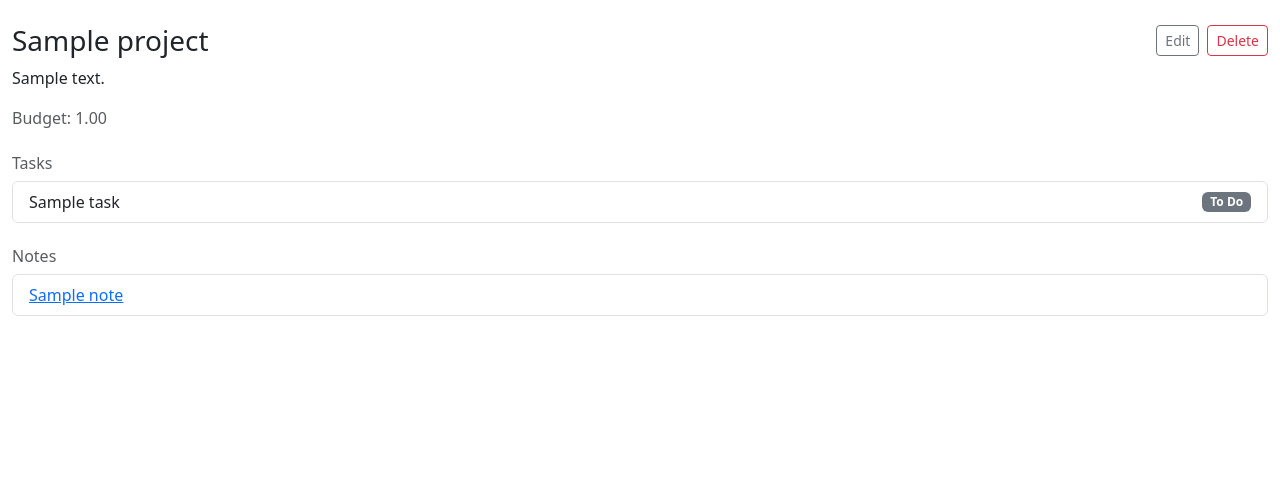
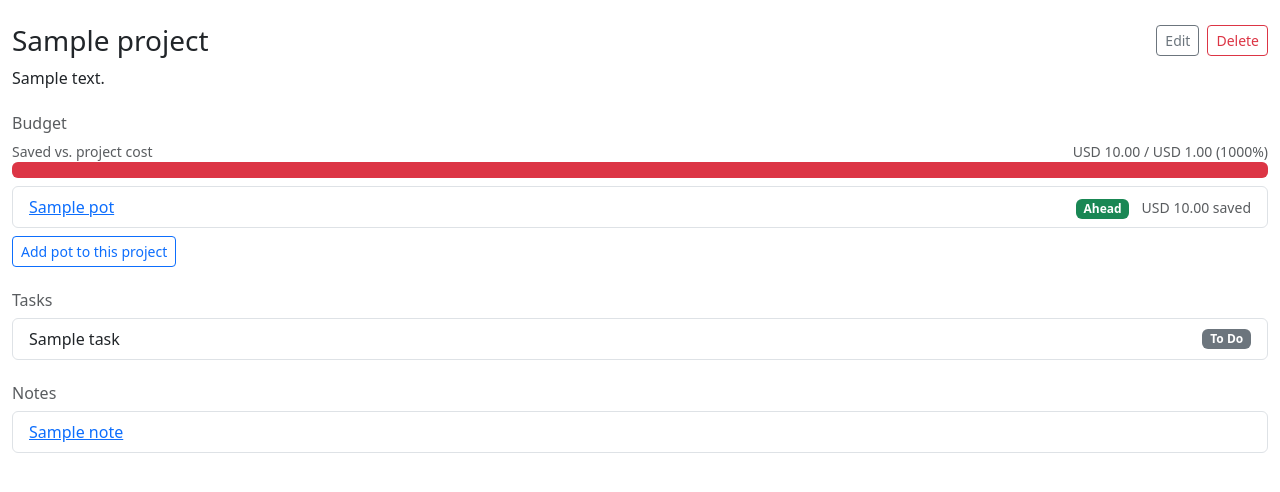
Before and after one commit to Jypear/quaterdeck, a Django app: page /projects/1/ in a window 1280 px wide. Shown: the part 56-548 px from the top of the page. Run offline with Django 5.2, Linux system fonts and the light colour scheme; a user stored in the database is signed in; tables that the repository leaves empty hold one stand-in row (values such as "Sample post"); some libraries are stand-ins or nearby versions.

Commit message:
Add project budget view showing linked-pot progress vs. project cost
  - projects/views.py: ProjectDetailView now computes per-pot progress and total saved vs. project.budget by reusing budget.services.pot_progress/active_period — no schema change.
  - budget/views.py: _PotFormMixin honors a safe ?next= redirect (via url_has_allowed_host_and_scheme) and PotCreateView pre-selects ?linked_project=, so a pot can be created from a
  project's page and land back there.
  - templates/projects/detail.html: new Budget section — progress bar, per-pot status list, "Add pot to this project" link.
  - projects/tests.py (new): covers the saved/percentage math, the no-budget branch, and the add-pot round trip.
  - PLAN.md: checked off the Project budget view; narrowed "Still missing" to the calendar recurring-entries gap.

```diff
--- a/projects/views.py
+++ b/projects/views.py
@@ -6,12 +6,15 @@ matching the budget app's pattern.
 
 from __future__ import annotations
 
+from decimal import Decimal
 from typing import TYPE_CHECKING, Any
 
 from django.contrib import messages
 from django.urls import reverse_lazy
 from django.views.generic import CreateView, DeleteView, DetailView, ListView, UpdateView
 
+from budget.services import active_period, pot_progress
+from core.models import Settings
 from projects.forms import ProjectForm
 from projects.models import Project
 
@@ -29,7 +32,23 @@ class ProjectDetailView(DetailView):
     model = Project
     template_name = "projects/detail.html"
     context_object_name = "project"
-    queryset = Project.objects.prefetch_related("tasks", "notes")
+    queryset = Project.objects.prefetch_related("tasks", "notes", "pots__entries", "pots__linked_one_off")
+
+    def get_context_data(self, **kwargs: Any) -> dict[str, Any]:
+        context = super().get_context_data(**kwargs)
+        settings = Settings.get()
+        period = active_period(settings.budget_mode, settings.budget_start_day)
+
+        pot_rows = [pot_progress(pot, settings.budget_mode, period) for pot in self.object.pots.all()]
+        total_saved = sum((row.saved_to_date for row in pot_rows), Decimal("0"))
+        budget = self.object.budget
+        budget_pct = int(total_saved / budget * 100) if budget else None
+
+        context["pot_rows"] = pot_rows
+        context["total_saved"] = total_saved
+        context["budget_pct"] = budget_pct
+        context["currency"] = settings.currency
+        return context
 
 
 class _ProjectFormMixin:
--- a/templates/projects/detail.html
+++ b/templates/projects/detail.html
@@ -10,9 +10,47 @@
   </div>
 </div>
 {% if project.description %}<p>{{ project.description }}</p>{% endif %}
-{% if project.budget %}<p class="text-muted">Budget: {{ project.budget }}</p>{% endif %}
 
-<h2 class="h6 text-muted mt-4">Tasks</h2>
+<h2 class="h6 text-muted mt-4">Budget</h2>
+{% if project.budget %}
+<div class="mb-2">
+  <div class="d-flex justify-content-between">
+    <small class="text-muted">Saved vs. project cost</small>
+    <small class="text-muted">{{ currency }} {{ total_saved|floatformat:2 }} / {{ currency }} {{ project.budget|floatformat:2 }} ({{ budget_pct }}%)</small>
+  </div>
+  <div class="progress" role="progressbar" aria-valuenow="{{ budget_pct }}" aria-valuemin="0" aria-valuemax="100">
+    <div class="progress-bar {% if budget_pct >= 100 %}bg-danger{% elif budget_pct >= 80 %}bg-warning{% else %}bg-success{% endif %}"
+         style="width: {% if budget_pct > 100 %}100{% else %}{{ budget_pct }}{% endif %}%"></div>
+  </div>
+</div>
+{% else %}
+<p class="text-muted small">No cost set for this project.</p>
+{% endif %}
+
+{% if pot_rows %}
+<ul class="list-group mb-2">
+  {% for row in pot_rows %}
+  <li class="list-group-item d-flex justify-content-between align-items-center">
+    <a href="{% url 'budget:pot_edit' row.pot.id %}">{{ row.pot.name }}</a>
+    <span>
+      {% if row.status == "ahead" %}
+      <span class="badge bg-success">Ahead</span>
+      {% elif row.status == "behind" %}
+      <span class="badge bg-danger">Behind</span>
+      {% else %}
+      <span class="badge bg-primary">On track</span>
+      {% endif %}
+      <span class="text-muted small ms-2">{{ currency }} {{ row.saved_to_date|floatformat:2 }} saved</span>
+    </span>
+  </li>
+  {% endfor %}
+</ul>
+{% else %}
+<p class="text-muted small">No pots linked.</p>
+{% endif %}
+<a href="{% url 'budget:pot_add' %}?linked_project={{ project.pk }}&amp;next={{ request.path|urlencode }}" class="btn btn-sm btn-outline-primary mb-4">Add pot to this project</a>
+
+<h2 class="h6 text-muted">Tasks</h2>
 {% if project.tasks.all %}
 <ul class="list-group mb-4">
   {% for task in project.tasks.all %}
```
Also changed, not shown: PLAN.md (+3 -2 lines), budget/views.py (+30 -1 lines), projects/tests.py (added, +57 -0 lines).
